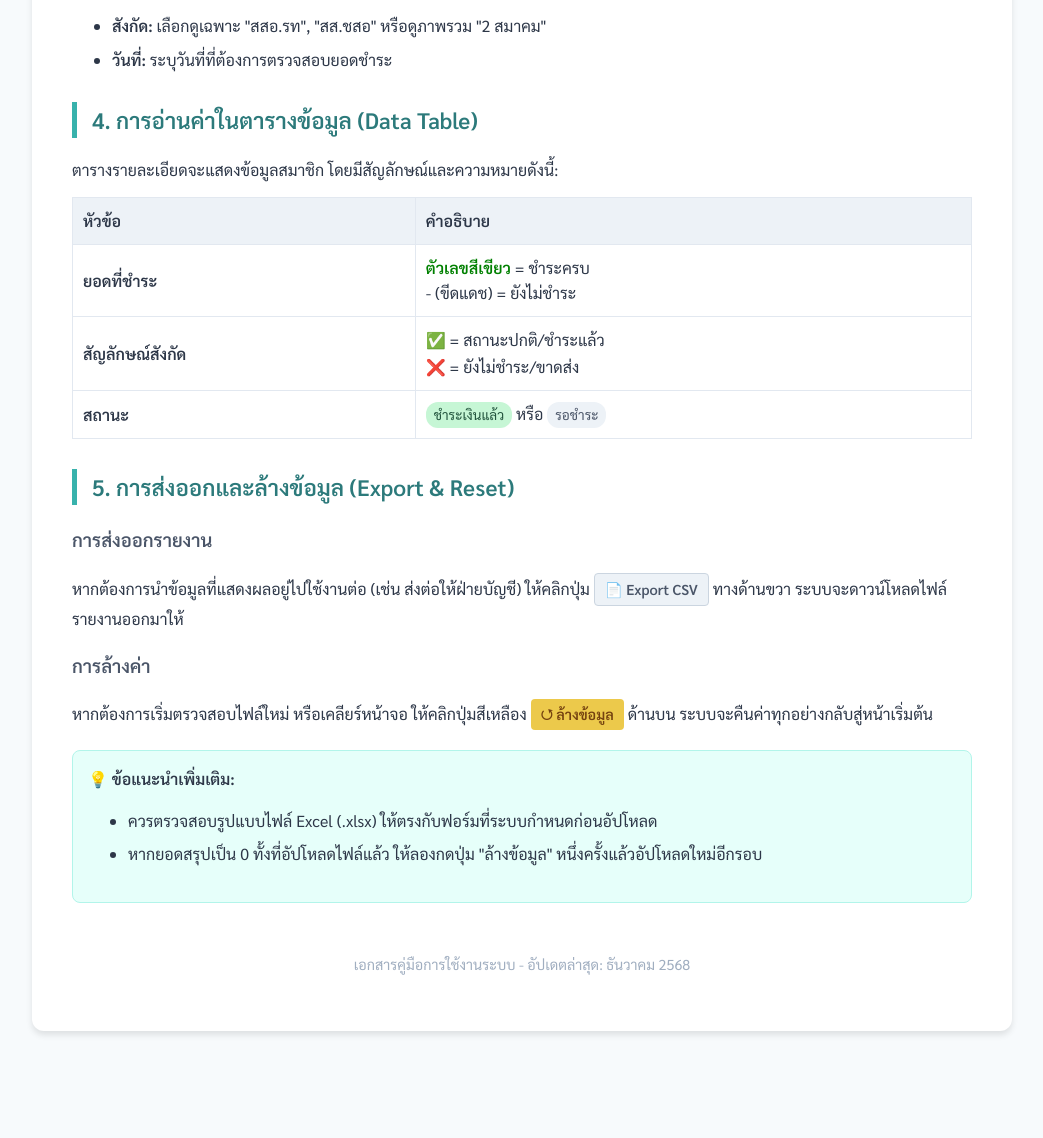
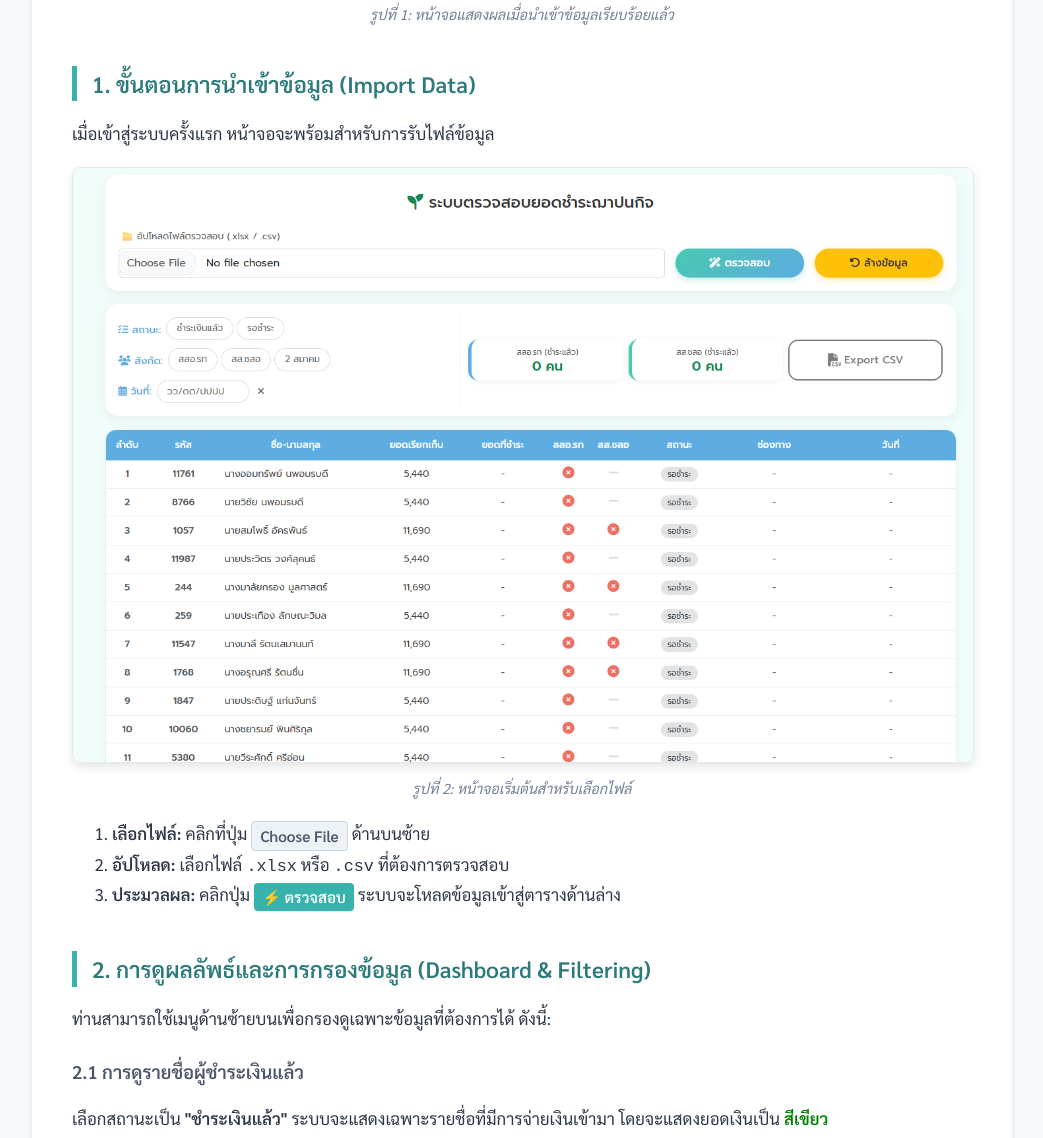
Before and after one commit to puppeypit/chapanakit-checkguide, a plain HTML site: page index.html in a window 1280 px wide. Shown: the part 874-2012 px from the top of the page, without its empty margins (118-1161 px from the left). Before the commit the page ends 1925 px from the top, so only its background shows below. Drawn offline with Linux system fonts and the light colour scheme.

Commit message:
Update index.html

```diff
--- a/index.html
+++ b/index.html
@@ -7,8 +7,8 @@
     <link href="https://fonts.googleapis.com/css2?family=Sarabun:wght@300;400;600&display=swap" rel="stylesheet">
     <style>
         :root {
-            --primary-color: #38b2ac; /* สีเขียวตามธีมระบบ */
-            --secondary-color: #f6ad55; /* สีส้ม/เหลืองตามปุ่ม */
+            --primary-color: #38b2ac;
+            --secondary-color: #f6ad55;
             --text-color: #2d3748;
             --bg-color: #f7fafc;
             --card-bg: #ffffff;
@@ -42,7 +42,7 @@
 
         h2 {
             color: #2c7a7b;
-            margin-top: 30px;
+            margin-top: 40px;
             font-size: 1.4rem;
             border-left: 5px solid var(--primary-color);
             padding-left: 15px;
@@ -51,37 +51,49 @@
         h3 {
             color: #4a5568;
             font-size: 1.15rem;
-            margin-top: 20px;
+            margin-top: 25px;
+            font-weight: 600;
         }
 
-        p {
-            margin-bottom: 15px;
+        p, li {
+            font-size: 1.05rem;
         }
 
-        ul {
-            margin-bottom: 20px;
+        /* Styles สำหรับรูปภาพ */
+        figure {
+            margin: 20px 0;
+            text-align: center;
         }
 
-        li {
-            margin-bottom: 8px;
+        img.screenshot {
+            max-width: 100%;
+            height: auto;
+            border-radius: 8px;
+            border: 1px solid #e2e8f0;
+            box-shadow: 0 4px 10px rgba(0,0,0,0.1);
+            transition: transform 0.2s;
         }
 
-        .highlight-box {
-            background-color: #e6fffa;
-            border: 1px solid #b2f5ea;
-            padding: 15px;
-            border-radius: 8px;
-            margin: 20px 0;
+        img.screenshot:hover {
+            transform: scale(1.02);
         }
 
+        figcaption {
+            font-size: 0.9rem;
+            color: #718096;
+            margin-top: 8px;
+            font-style: italic;
+        }
+
+        /* ปุ่มและป้ายกำกับ */
         .btn-simulate {
             display: inline-block;
-            padding: 4px 10px;
+            padding: 2px 8px;
             border-radius: 4px;
             font-size: 0.9em;
             font-weight: 600;
+            vertical-align: middle;
         }
-
         .btn-green { background-color: var(--primary-color); color: white; }
         .btn-yellow { background-color: #ecc94b; color: #744210; }
         .btn-gray { background-color: #edf2f7; color: #4a5568; border: 1px solid #cbd5e0; }
@@ -94,6 +106,14 @@
         }
         .status-paid { background-color: #c6f6d5; color: #22543d; }
         .status-wait { background-color: #edf2f7; color: #4a5568; }
+
+        .highlight-box {
+            background-color: #e6fffa;
+            border: 1px solid #b2f5ea;
+            padding: 15px;
+            border-radius: 8px;
+            margin: 20px 0;
+        }
 
         table {
             width: 100%;
@@ -109,14 +129,9 @@
             background-color: #edf2f7;
         }
 
-        .icon {
-            font-family: sans-serif; /* เพื่อให้ emoji แสดงผลชัดเจน */
-        }
-
         @media (max-width: 600px) {
-            .container {
-                padding: 20px;
-            }
+            .container { padding: 20px; }
+            h2 { font-size: 1.2rem; }
         }
     </style>
 </head>
@@ -126,88 +141,90 @@
         <h1>คู่มือการใช้งาน: ระบบตรวจสอบยอดชำระฌาปนกิจ</h1>
 
         <div class="intro">
-            <p><strong>ยินดีต้อนรับสู่ระบบตรวจสอบยอดชำระฌาปนกิจ</strong> คู่มือนี้จัดทำขึ้นเพื่อแนะนำขั้นตอนการใช้งานระบบ ตั้งแต่การนำเข้าไฟล์ข้อมูล การตรวจสอบสถานะสมาชิก ไปจนถึงการส่งออกรายงาน เพื่อให้เจ้าหน้าที่สามารถปฏิบัติงานได้อย่างถูกต้องและรวดเร็ว</p>
+            <p><strong>ยินดีต้อนรับสู่ระบบตรวจสอบยอดชำระฌาปนกิจ</strong> ระบบนี้ถูกออกแบบมาเพื่อช่วยให้เจ้าหน้าที่ตรวจสอบข้อมูลการชำระเงินของสมาชิก (สสอ.รท และ สส.ชสอ) ได้อย่างรวดเร็ว ผ่านการนำเข้าไฟล์ Excel และแสดงผลในรูปแบบ Dashboard ที่เข้าใจง่าย</p>
+
+            <figure>
+                <img src="4.png" alt="หน้าจอภาพรวมระบบ" class="screenshot">
+                <figcaption>รูปที่ 1: หน้าจอแสดงผลเมื่อนำเข้าข้อมูลเรียบร้อยแล้ว</figcaption>
+            </figure>
         </div>
 
         <h2>1. ขั้นตอนการนำเข้าข้อมูล (Import Data)</h2>
-        <p>เริ่มต้นการใช้งานโดยการนำข้อมูลเข้าสู่ระบบ ดังนี้:</p>
+        <p>เมื่อเข้าสู่ระบบครั้งแรก หน้าจอจะพร้อมสำหรับการรับไฟล์ข้อมูล</p>
+
+        <figure>
+            <img src="1.png" alt="หน้าจอเริ่มต้น" class="screenshot">
+            <figcaption>รูปที่ 2: หน้าจอเริ่มต้นสำหรับเลือกไฟล์</figcaption>
+        </figure>
+
         <ol>
-            <li><strong>เลือกไฟล์:</strong> ที่แถบด้านบนสุด ให้คลิกที่ช่อง <span class="btn-simulate btn-gray">Choose File</span></li>
-            <li><strong>อัปโหลด:</strong> เลือกไฟล์ข้อมูลจากเครื่องคอมพิวเตอร์ของท่าน (รองรับไฟล์นามสกุล <code>.xlsx</code> และ <code>.csv</code>)</li>
-            <li><strong>ประมวลผล:</strong> เมื่อชื่อไฟล์ปรากฏแล้ว ให้คลิกปุ่ม <span class="btn-simulate btn-green">⚡ ตรวจสอบ</span> ระบบจะทำการดึงข้อมูลและแสดงผลลัพธ์ในตารางด้านล่างทันที</li>
+            <li><strong>เลือกไฟล์:</strong> คลิกที่ปุ่ม <span class="btn-simulate btn-gray">Choose File</span> ด้านบนซ้าย</li>
+            <li><strong>อัปโหลด:</strong> เลือกไฟล์ <code>.xlsx</code> หรือ <code>.csv</code> ที่ต้องการตรวจสอบ</li>
+            <li><strong>ประมวลผล:</strong> คลิกปุ่ม <span class="btn-simulate btn-green">⚡ ตรวจสอบ</span> ระบบจะโหลดข้อมูลเข้าสู่ตารางด้านล่าง</li>
         </ol>
 
-        <h2>2. ส่วนแสดงผลและแดชบอร์ด (Dashboard)</h2>
-        <p>เมื่อข้อมูลถูกนำเข้า ระบบจะแสดงยอดสรุปที่สำคัญบริเวณด้านขวาบน:</p>
-        <ul>
-            <li><strong>สสอ.รท (ชำระแล้ว):</strong> แสดงจำนวนสมาชิกสังกัด สสอ.รท ที่ชำระเงินเรียบร้อยแล้ว (ตัวเลขสีเขียว)</li>
-            <li><strong>สส.ชสอ (ชำระแล้ว):</strong> แสดงจำนวนสมาชิกสังกัด สส.ชสอ ที่ชำระเงินเรียบร้อยแล้ว (ตัวเลขสีเขียว)</li>
-        </ul>
+        <h2>2. การดูผลลัพธ์และการกรองข้อมูล (Dashboard & Filtering)</h2>
+        <p>ท่านสามารถใช้เมนูด้านซ้ายบนเพื่อกรองดูเฉพาะข้อมูลที่ต้องการได้ ดังนี้:</p>
 
-        <h2>3. การค้นหาและกรองข้อมูล (Filtering)</h2>
-        <p>ท่านสามารถกรองดูข้อมูลเฉพาะกลุ่มที่ต้องการได้จากเมนูทางซ้าย:</p>
-        <ul>
-            <li><strong>สถานะ (Status):</strong>
-                <ul>
-                    <li>เลือก <span class="status-badge status-paid">ชำระเงินแล้ว</span> เพื่อดูรายชื่อคนที่จ่ายเงินครบถ้วน</li>
-                    <li>เลือก <span class="status-badge status-wait">รอชำระ</span> เพื่อดูรายชื่อคนที่ยังค้างชำระ</li>
-                </ul>
-            </li>
-            <li><strong>สังกัด:</strong> เลือกดูเฉพาะ "สสอ.รท", "สส.ชสอ" หรือดูภาพรวม "2 สมาคม"</li>
-            <li><strong>วันที่:</strong> ระบุวันที่ที่ต้องการตรวจสอบยอดชำระ</li>
-        </ul>
+        <h3>2.1 การดูรายชื่อผู้ชำระเงินแล้ว</h3>
+        <p>เลือกสถานะเป็น <strong>"ชำระเงินแล้ว"</strong> ระบบจะแสดงเฉพาะรายชื่อที่มีการจ่ายเงินเข้ามา โดยจะแสดงยอดเงินเป็น <span style="color:green; font-weight:bold;">สีเขียว</span></p>
 
-        <h2>4. การอ่านค่าในตารางข้อมูล (Data Table)</h2>
-        <p>ตารางรายละเอียดจะแสดงข้อมูลสมาชิก โดยมีสัญลักษณ์และความหมายดังนี้:</p>
+        <figure>
+            <img src="5.png" alt="ตารางแสดงผู้ชำระเงินแล้ว" class="screenshot">
+            <figcaption>รูปที่ 3: ตัวอย่างการแสดงผลรายชื่อผู้ที่ชำระเงินเรียบร้อยแล้ว</figcaption>
+        </figure>
+
+        <h3>2.2 การดูรายชื่อผู้ค้างชำระ (รอชำระ)</h3>
+        <p>เลือกสถานะเป็น <strong>"รอชำระ"</strong> ระบบจะแสดงรายชื่อที่ยังไม่มียอดเงินเข้ามา โดยสังเกตได้จากเครื่องหมาย ❌ สีแดงในช่องสังกัด</p>
+
+        <figure>
+            <img src="2.png" alt="ตารางแสดงผู้รอชำระเงิน" class="screenshot">
+            <figcaption>รูปที่ 4: ตัวอย่างการแสดงผลรายชื่อผู้ที่ยังค้างชำระ</figcaption>
+        </figure>
+
+        <h2>3. สัญลักษณ์และความหมาย</h2>
+        <p>การอ่านค่าในตารางมีความหมายดังนี้:</p>
         <table>
             <thead>
                 <tr>
-                    <th>หัวข้อ</th>
-                    <th>คำอธิบาย</th>
+                    <th width="20%">รายการ</th>
+                    <th>ความหมาย</th>
                 </tr>
             </thead>
             <tbody>
                 <tr>
                     <td><strong>ยอดที่ชำระ</strong></td>
                     <td>
-                        <span style="color:green; font-weight:bold;">ตัวเลขสีเขียว</span> = ชำระครบ<br>
-                        <span>- (ขีดแดช)</span> = ยังไม่ชำระ
+                        <span style="color:green; font-weight:bold;">11,690</span> (สีเขียว) = ชำระครบ<br>
+                        <span>-</span> (ขีดแดช) = ยังไม่ชำระ
                     </td>
                 </tr>
                 <tr>
-                    <td><strong>สัญลักษณ์สังกัด</strong></td>
+                    <td><strong>สถานะสังกัด</strong></td>
                     <td>
-                        <span class="icon">✅</span> = สถานะปกติ/ชำระแล้ว<br>
-                        <span class="icon">❌</span> = ยังไม่ชำระ/ขาดส่ง
+                        ✅ = ชำระแล้ว / สถานะปกติ<br>
+                        ❌ = ยังไม่ชำระ / ขาดส่ง
                     </td>
                 </tr>
                 <tr>
-                    <td><strong>สถานะ</strong></td>
+                    <td><strong>ปุ่มสถานะ</strong></td>
                     <td>
-                        <span class="status-badge status-paid">ชำระเงินแล้ว</span> หรือ <span class="status-badge status-wait">รอชำระ</span>
+                        <span class="status-badge status-paid">ชำระเงินแล้ว</span> = รายการสมบูรณ์<br>
+                        <span class="status-badge status-wait">รอชำระ</span> = รายการที่ต้องติดตาม
                     </td>
                 </tr>
             </tbody>
         </table>
 
-        <h2>5. การส่งออกและล้างข้อมูล (Export & Reset)</h2>
-
-        <h3>การส่งออกรายงาน</h3>
-        <p>หากต้องการนำข้อมูลที่แสดงผลอยู่ไปใช้งานต่อ (เช่น ส่งต่อให้ฝ่ายบัญชี) ให้คลิกปุ่ม <span class="btn-simulate btn-gray">📄 Export CSV</span> ทางด้านขวา ระบบจะดาวน์โหลดไฟล์รายงานออกมาให้</p>
-
-        <h3>การล้างค่า</h3>
-        <p>หากต้องการเริ่มตรวจสอบไฟล์ใหม่ หรือเคลียร์หน้าจอ ให้คลิกปุ่มสีเหลือง <span class="btn-simulate btn-yellow">↺ ล้างข้อมูล</span> ด้านบน ระบบจะคืนค่าทุกอย่างกลับสู่หน้าเริ่มต้น</p>
+        <h2>4. การส่งออกรายงาน (Export)</h2>
+        <p>หากต้องการนำข้อมูลที่ผ่านการตรวจสอบแล้วไปใช้งานต่อ ให้คลิกปุ่ม <span class="btn-simulate btn-gray">📄 Export CSV</span> ที่มุมขวาบนของกรอบสรุปยอด ระบบจะทำการดาวน์โหลดไฟล์ให้ทันที</p>
 
         <div class="highlight-box">
-            <strong>💡 ข้อแนะนำเพิ่มเติม:</strong>
-            <ul>
-                <li>ควรตรวจสอบรูปแบบไฟล์ Excel (.xlsx) ให้ตรงกับฟอร์มที่ระบบกำหนดก่อนอัปโหลด</li>
-                <li>หากยอดสรุปเป็น 0 ทั้งที่อัปโหลดไฟล์แล้ว ให้ลองกดปุ่ม "ล้างข้อมูล" หนึ่งครั้งแล้วอัปโหลดใหม่อีกรอบ</li>
-            </ul>
+            <strong>💡 Note:</strong> หากต้องการเริ่มตรวจสอบไฟล์ใหม่ ให้คลิกปุ่ม <span class="btn-simulate btn-yellow">↺ ล้างข้อมูล</span> เพื่อเคลียร์หน้าจอก่อนอัปโหลดไฟล์ใหม่เสมอ
         </div>
 
-        <p style="text-align: center; color: #a0aec0; font-size: 0.9em; margin-top: 50px;">
-            เอกสารคู่มือการใช้งานระบบ - อัปเดตล่าสุด: ธันวาคม 2568
+        <p style="text-align: center; color: #a0aec0; font-size: 0.9em; margin-top: 50px; border-top: 1px solid #edf2f7; padding-top: 20px;">
+            คู่มือการใช้งานระบบ - จัดทำโดยทีมผู้พัฒนาระบบ
         </p>
     </div>
 
```
